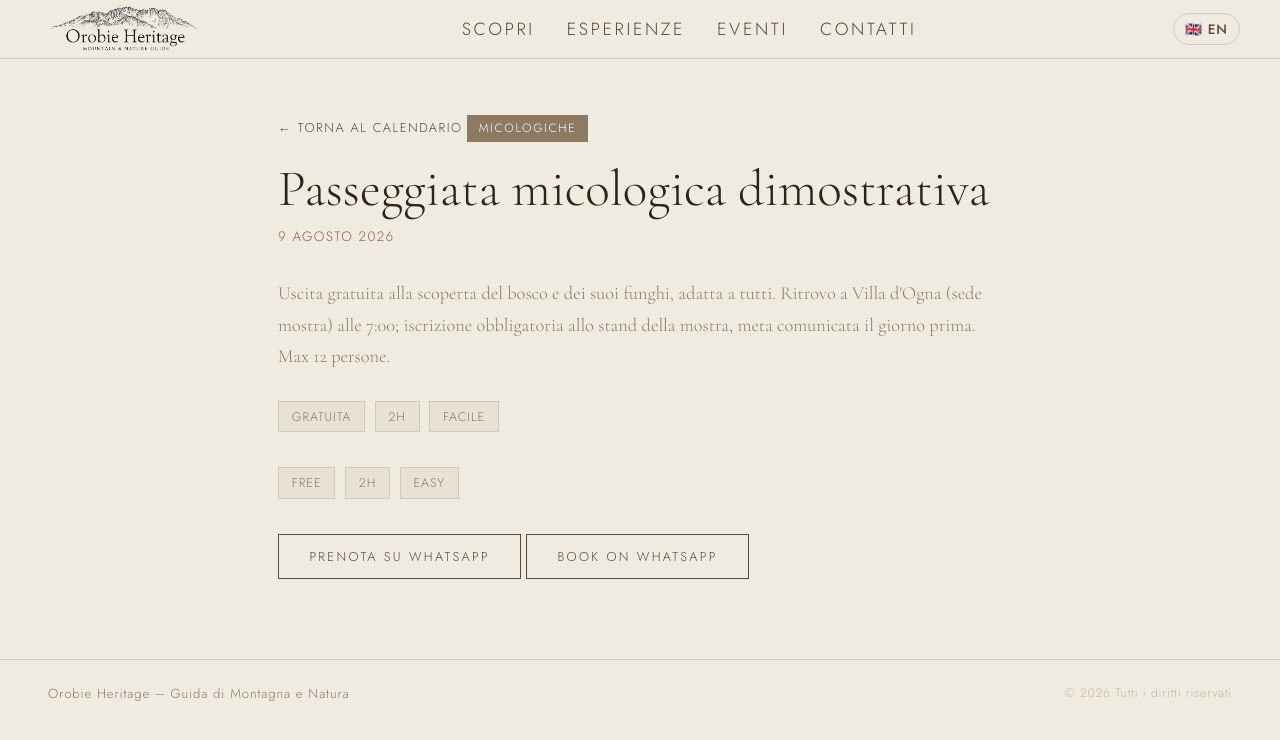
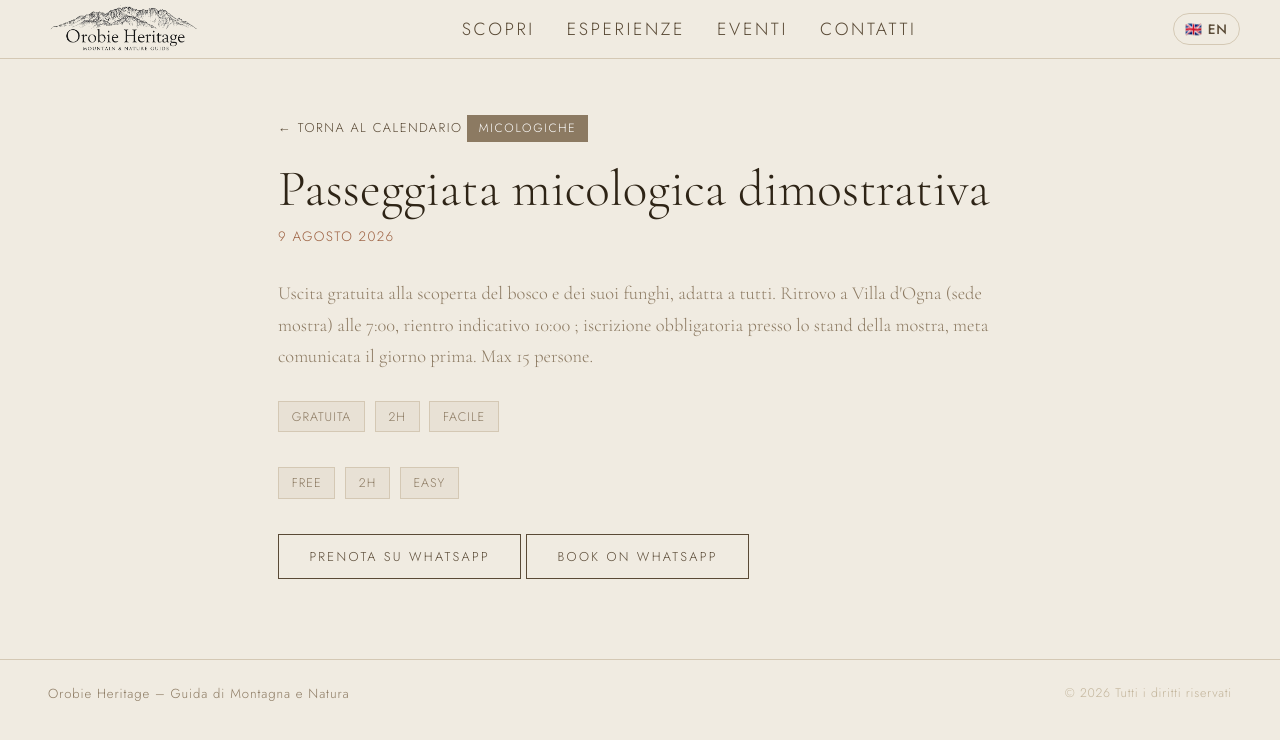
Before and after one commit to fabioloca96/Orobie-Heritage-beta, a Jekyll site: the page built from _eventi/2026-08-09-passeggiata-micologica-dimostrativa.md, in a window 1280 px wide. Shown: the top 740 px of the page. Built offline with Jekyll 4.4.1, drawn with Linux system fonts in a browser that asks for light colours.

Commit message:
Update Evento “2026-08-09-passeggiata-micologica-dimostrativa”

```diff
--- a/_eventi/2026-08-09-passeggiata-micologica-dimostrativa.md
+++ b/_eventi/2026-08-09-passeggiata-micologica-dimostrativa.md
@@ -1,10 +1,16 @@
 ---
 date: 2026-08-09
 category: micologiche
-title: "Passeggiata micologica dimostrativa"
-title_en: "Guided Mushroom Walk (Free Demo)"
-desc: "Uscita gratuita alla scoperta del bosco e dei suoi funghi, adatta a tutti. Ritrovo a Villa d'Ogna (sede mostra) alle 7:00; iscrizione obbligatoria allo stand della mostra, meta comunicata il giorno prima. Max 12 persone."
-desc_en: "Free guided walk to discover the forest and its mushrooms, suitable for everyone. Meeting point: Villa d'Ogna (exhibition venue) at 7:00 AM; sign-up required at the exhibition stand, destination announced the day before. Max 12 people."
-tag_list: "Gratuita, 2h, Facile"
-tag_list_en: "Free, 2h, Easy"
+title: Passeggiata micologica dimostrativa
+title_en: Guided Mushroom Walk (Free Demo)
+desc: Uscita gratuita alla scoperta del bosco e dei suoi funghi, adatta a tutti.
+  Ritrovo a Villa d'Ogna (sede mostra) alle 7:00, rientro indicativo 10:00 ;
+  iscrizione obbligatoria presso lo stand della mostra, meta comunicata il
+  giorno prima. Max 15 persone.
+desc_en: "Free guided walk to discover the forest and its mushrooms, suitable
+  for everyone. Meeting point: Villa d'Ogna (exhibition venue) at 7:00 AM;
+  sign-up required at the exhibition stand, destination announced the day
+  before. Max 15 people."
+tag_list: Gratuita, 2h, Facile
+tag_list_en: Free, 2h, Easy
 ---
```
